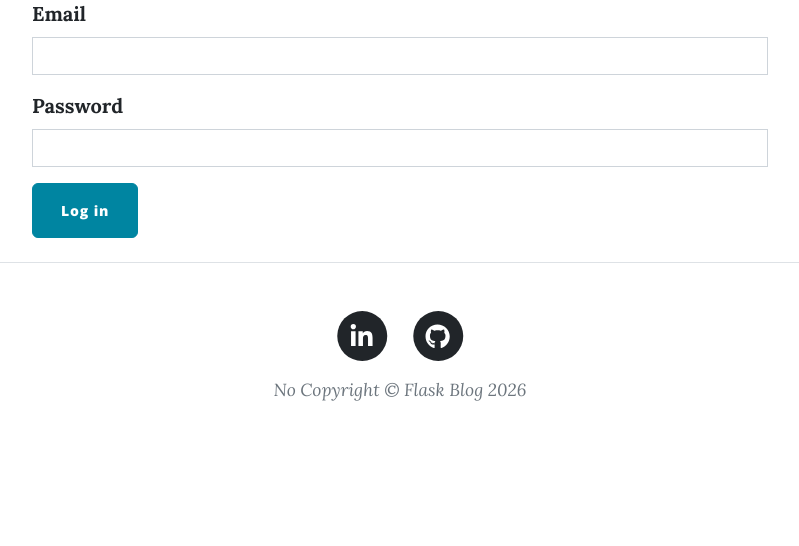
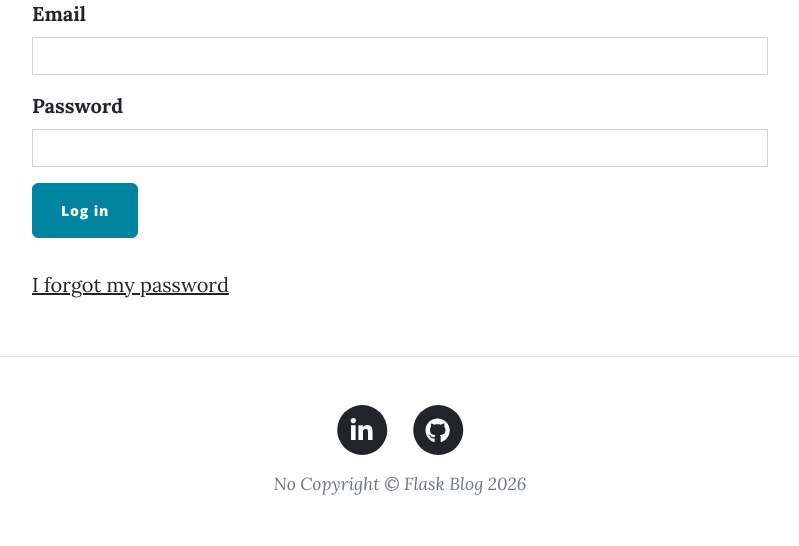
Before and after one commit to Antonio-sharp-plus/FlaskBlog, a Flask app: page /login in a window 1280 px wide. Shown: the part 581-1127 px from the top of the page, without its empty margins (240-1039 px from the left). Before the commit the page ends 982 px from the top, so only its background shows below. Run offline with Flask 3, Linux system fonts and the light colour scheme; parts of the project's set-up code (start-up, migrations or seed data) failed here and were passed over; some libraries are stand-ins or nearby versions.

Commit message:
Adjustments to the password reset

```diff
--- a/forms.py
+++ b/forms.py
@@ -39,6 +39,7 @@ class ForgotForm(FlaskForm):
     email = EmailField('Email', validators=[DataRequired(), Email()])
     submit = SubmitField(label="Send")
 
-class RestForm(FlaskForm):
+
+class ResetForm(FlaskForm):
     pssw = PasswordField('Password', validators=[DataRequired(), Length(min=8)])
     submit = SubmitField(label="Change Password")
--- a/main.py
+++ b/main.py
@@ -1,4 +1,5 @@
 from datetime import date
+from dotenv import load_dotenv
 import os
 import werkzeug
 from itsdangerous import URLSafeTimedSerializer
@@ -30,12 +31,13 @@ This will install the packages from the requirements.txt for this project.
 '''
 
 app = Flask(__name__)
-app.config['SECRET_KEY'] = os.environ.get("SECRET_KEY")
-app.config['MAIL_SERVER'] = os.environ.get("MAIL_SERVER")
-app.config['MAIL_PORT'] = os.environ.get("MAIL_PORT")
-app.config['MAIL_USE_TLS'] = os.environ.get("MAIL_USE_TLS")
-app.config['MAIL_USERNAME'] = os.environ.get("mail_username")
-app.config['MAIL_PASSWORD'] = os.environ.get("mail_password")
+load_dotenv()
+app.config['SECRET_KEY'] = os.getenv("SECRET_KEY")
+app.config['MAIL_SERVER'] = os.getenv("MAIL_SERVER")
+app.config['MAIL_PORT'] = os.getenv("MAIL_PORT")
+app.config['MAIL_USE_TLS'] = os.getenv("MAIL_USE_TLS")
+app.config['MAIL_USERNAME'] = os.getenv("mail_username")
+app.config['MAIL_PASSWORD'] = os.getenv("mail_password")
 ckeditor = CKEditor(app)
 Bootstrap5(app)
 mail = Mail(app)
@@ -244,17 +246,17 @@ def forgot():
         email = form.email.data
         user = User.query.filter_by(email=email).first()
         if user:
-            token = serializer.dumps(current_user.email, salt="password-reset")
+            token = serializer.dumps(email, salt="password-reset")
             link = url_for("reset_password", token=token, _external=True)
 
-            msg = Message("Reset Password", recipients=[current_user.email])
+            msg = Message("Reset Password", recipients=[email], sender=os.getenv("MAIL_USERNAME"))
             msg.body = f"Click here to reset your password:\n{link}"
             mail.send(msg)
 
             flash(f"You'll receive a link to reset your password at {email}.")
             return redirect(url_for("login"))
 
-        return render_template("forgot_password.html", form=form)
+    return render_template("forgot_password.html", form=form)
 
 
 @app.route("/reset-password/<token>", methods=["GET", "POST"])
@@ -267,7 +269,7 @@ def reset_password(token):
             max_age=3600  # 1 hora
         )
     except:
-        flash("El link es inválido o expiró")
+        flash("Invalid or expired link")
         return redirect(url_for("forgot_password"))
 
     user = User.query.filter_by(email=email).first()
@@ -276,10 +278,10 @@ def reset_password(token):
 
     if form.validate_on_submit():
         new_password = form.pssw.data
-        user.password = generate_password_hash(new_password)
+        user.password = werkzeug.security.generate_password_hash(new_password, method="pbkdf2:sha256", salt_length=8)
         db.session.commit()
 
-        flash("Contraseña actualizada correctamente")
+        flash("Password updated")
         return redirect(url_for("login"))
 
     return render_template("reset_password.html", form=form)
--- a/requirements.txt
+++ b/requirements.txt
@@ -12,3 +12,4 @@ gunicorn==21.2.0
 psycopg2-binary==2.9.9
 itsdangerous~=2.2.0
 Flask-Mail
+dotenv
--- a/templates/login.html
+++ b/templates/login.html
@@ -26,6 +26,7 @@ include "header.html" %}
         <!--TODO: render login form here-->
 
         {{ render_form(form) }}
+        <p><a href="{{ url_for('forgot') }}">I forgot my password</a></p>
 
         {% with messages = get_flashed_messages() %}
             {% if messages %}
```
Also changed, not shown: instance/posts.db.
